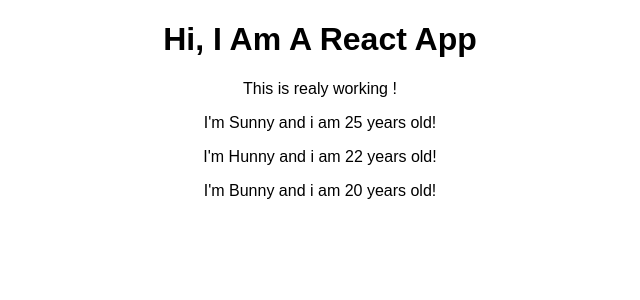
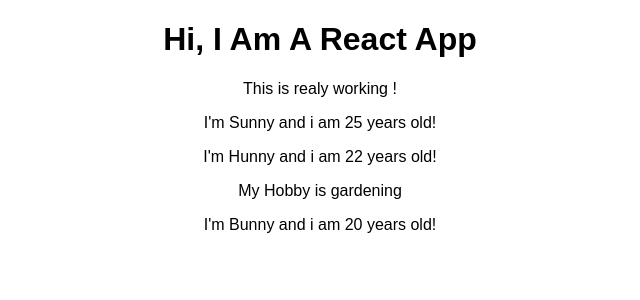
Before and after one commit to abu-yusuf-dev/react-deep-dive, a React (Create React App) app: page / in a window 1280 px wide. Shown: the top 300 px of the page, without its empty margins (320-960 px from the left). Built offline with nearby package versions, Linux system fonts and the light colour scheme.

Commit message:
understanding and working with props children

```diff
--- a/src/App.js
+++ b/src/App.js
@@ -9,7 +9,7 @@
         <h1>Hi, I Am A React App</h1>
         <p>This is realy working !</p>
         <Person name='Sunny' age='25' />
-        <Person name='Hunny' age='22' />
+        <Person name='Hunny' age='22'>My Hobby is gardening</Person>
         <Person name='Bunny' age='20' />
       </div>
     );
--- a/src/Person/Person.js
+++ b/src/Person/Person.js
@@ -1,7 +1,12 @@
 import React from 'react';
 
 const person = (props) => {
-  return <p>I'm {props.name} and i am {props.age} years old!</p>
+  return (
+    <div>
+      <p>I'm {props.name} and i am {props.age} years old!</p>
+      <p>{props.children}</p>
+    </div>
+  )
 };
 
 export default person;
```
